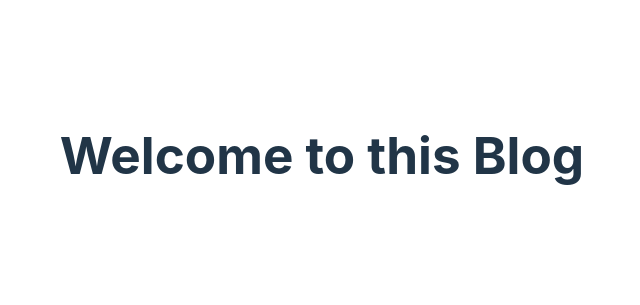
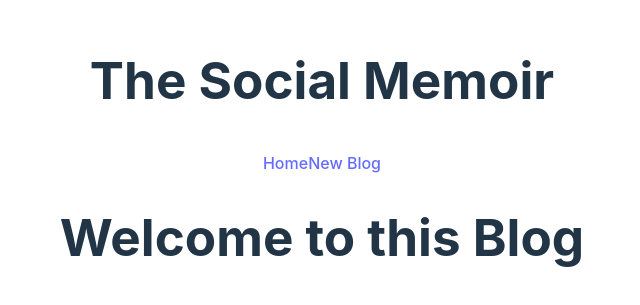
Before and after one commit to Mubarak1A/The-Discuss-Hub, a React (Vite) app: page / in a window 1280 px wide. Shown: the part 245-550 px from the top of the page, without its empty margins (318-958 px from the left). Built offline with nearby package versions, Linux system fonts and the light colour scheme.

Commit message:
import navbar components in app.js

```diff
--- a/src/App.jsx
+++ b/src/App.jsx
@@ -1,5 +1,4 @@
-import { useState } from 'react'
-import viteLogo from '/vite.svg'
+import Navbar from './Navbar'
 import './App.css'
 
 function App() {
@@ -8,6 +7,7 @@ function App() {
   return (
     <>
       <div className="content">
+        <Navbar />
         <h1>{title}</h1>
       </div>
     </>
```
